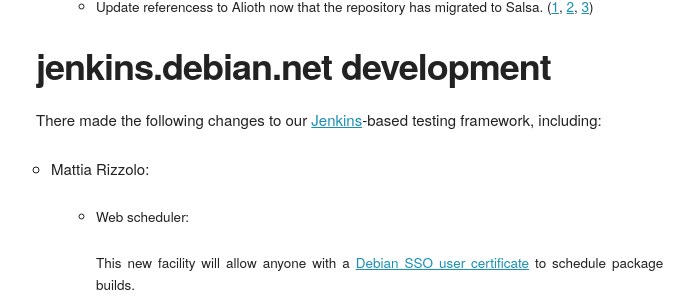
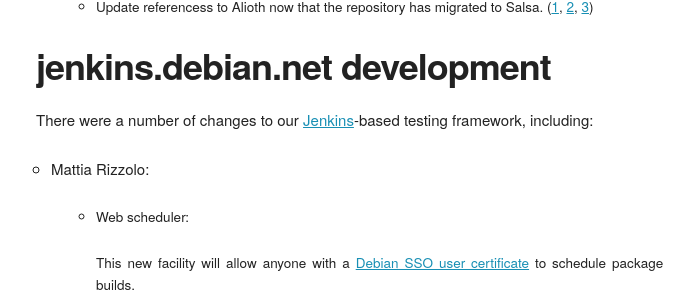
Before and after one commit to prototypefund/reproducible-website, a Jekyll site: the page built from _blog/posts/160.md, in a window 1280 px wide and 900 px high, scrolled down 2386 px. Shown: the part 151-456 px from the top of the window, without its empty margins (124-818 px from the left). Built offline with Jekyll 4.4.1, drawn with Linux system fonts in a browser that asks for light colours; some web fonts are replaced.

Commit message:
Correct grammar.

```diff
--- a/_blog/posts/160.md
+++ b/_blog/posts/160.md
@@ -90,7 +90,7 @@
 jenkins.debian.net development
 ------------------------------
 
-There made the following changes to our [Jenkins](https://jenkins.io/)-based testing framework, including:
+There were a number of changes to our [Jenkins](https://jenkins.io/)-based testing framework, including:
 
 * Mattia Rizzolo:
 
```
